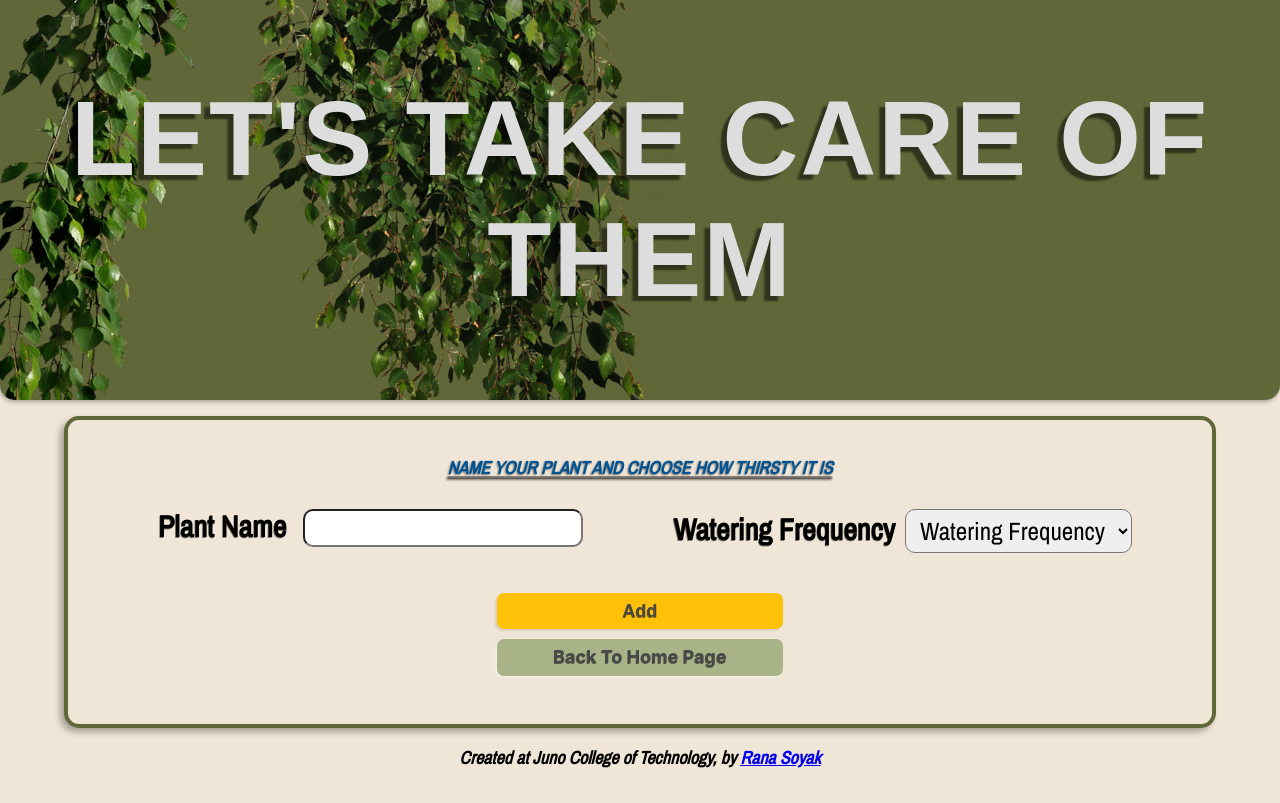
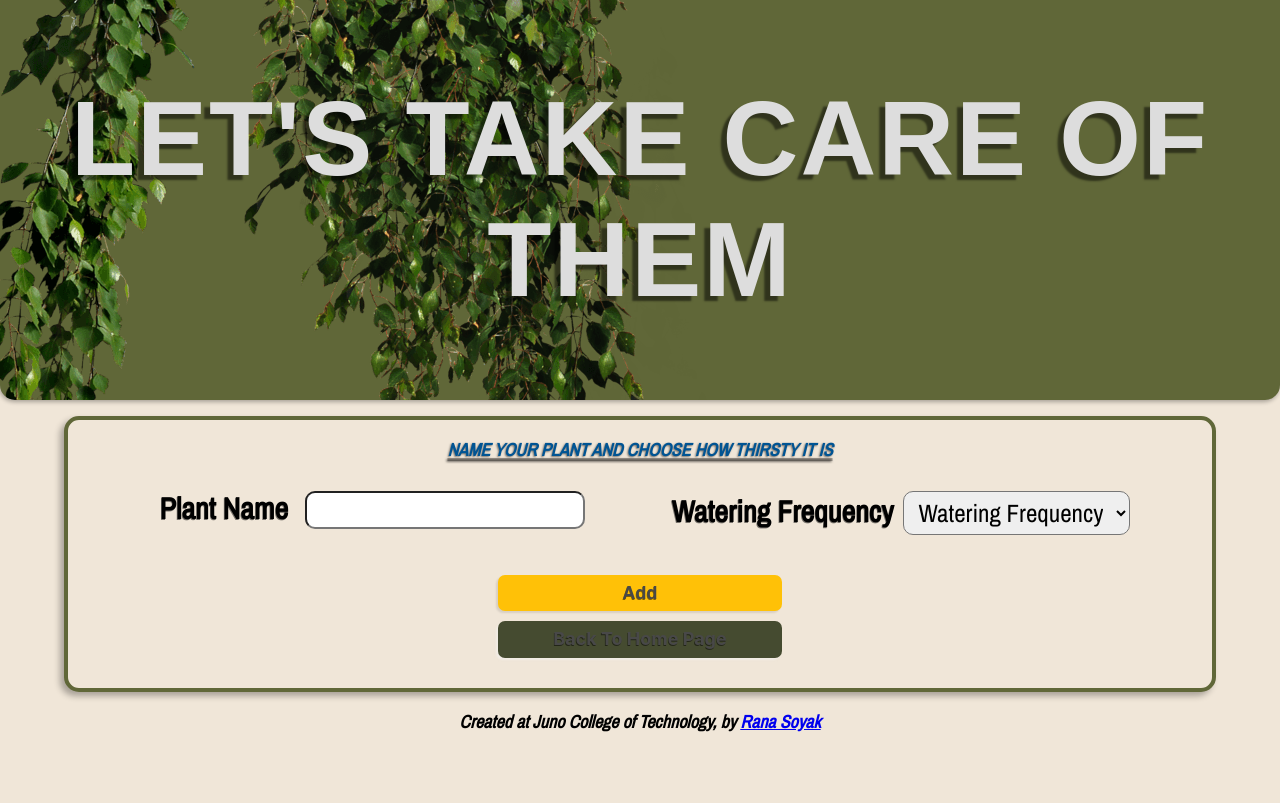
Before and after one commit to rselvasoyak/virtualPlantCare, a React (Create React App) app: page /contentPage in a window 1280 px wide. Built offline with nearby package versions, Linux system fonts and the light colour scheme; no server answers; the database is empty; a web font is replaced by a local one.

Commit message:
accesssibility checks and changes

```diff
--- a/src/style/partials/abstract/_mediaQuery.scss
+++ b/src/style/partials/abstract/_mediaQuery.scss
@@ -147,6 +147,7 @@
     .homePage{
         h1{
             font-size: 7rem;
+            padding: 0 6px;
         }
         .changePage{
             padding: 1rem 6rem;
--- a/src/style/partials/abstract/_variables.scss
+++ b/src/style/partials/abstract/_variables.scss
@@ -1,7 +1,8 @@
 //Colors
 $lightGreen: #98C379;
 $beige: #F0E6D8;
-$lightOlive: #a9b388;
+$olive: #454b30;
+$homeFont: #f8e0d6;
 $darkGreen: #606738;
 $apricot: #a8471d;
 $darkGray:  #484848;
--- a/src/style/partials/components/_buttonsAndLinks.scss
+++ b/src/style/partials/components/_buttonsAndLinks.scss
@@ -127,7 +127,7 @@
         border: none;
         border-radius: 7px;
         color: $darkGray;
-        background-color: $lightOlive;
+        background-color: $olive;
         font-size: 1.8rem;
         font-weight: bold;
         text-decoration: none;
--- a/src/style/partials/pages/_contentPage.scss
+++ b/src/style/partials/pages/_contentPage.scss
@@ -36,7 +36,8 @@
       justify-content: center;
       align-self: center;
       width: 100%;
-      height: 39vh;
+      height: auto;
+      padding: 2rem .5rem;
       box-shadow: -4px 4px 6px $boxShadow;
       border-radius: 15px;
       border: 4px solid $darkGreen;
--- a/src/style/partials/pages/_homePage.scss
+++ b/src/style/partials/pages/_homePage.scss
@@ -16,7 +16,7 @@
     margin: 2rem 0;
     border-radius: 200px 15px 100px 15px/15px 100px 15px 200px;
     color: $apricot;
-    background-color: $lightOlive;
+    background-color: $olive;
     text-shadow: -5px 4px 2px $lightTextShadow;
     .homeHeader{
       display: block;
```
